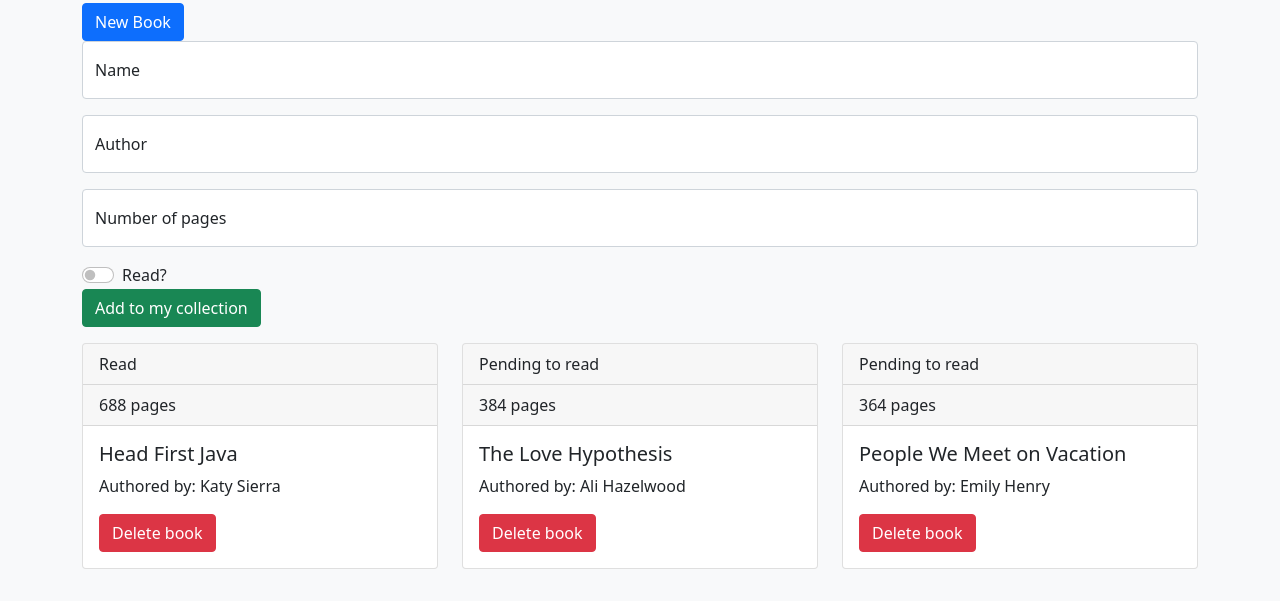
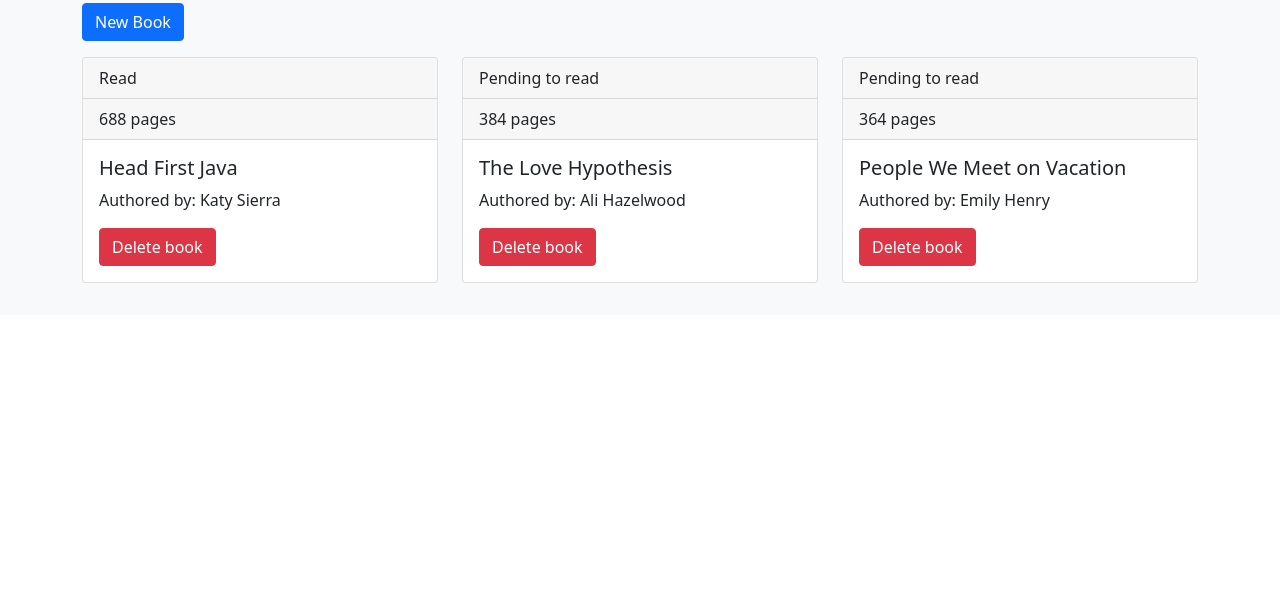
Before and after one commit to aaron-contreras/library, a plain HTML site: page index.html in a window 1280 px wide. Shown: the part 69-676 px from the top of the page. Drawn offline with nearby package versions, Linux system fonts and the light colour scheme.

Commit message:
fix(form): hide new book form by default (#5)
Adds a BS class to the form container which hides it by default.

```diff
--- a/index.html
+++ b/index.html
@@ -15,7 +15,7 @@
 
     <main class="container bg-light" id="main-container">
       <button id="new-book-toggle" class="btn btn-primary">New Book</button>
-      <form id="new-book-form" class="">
+      <form id="new-book-form" class="d-none">
         <div class="form-floating mb-3">
           <input id="name" class="form-control" type="text" placeholder="Head First Java"/>
           <label for="name">Name</label>
```
